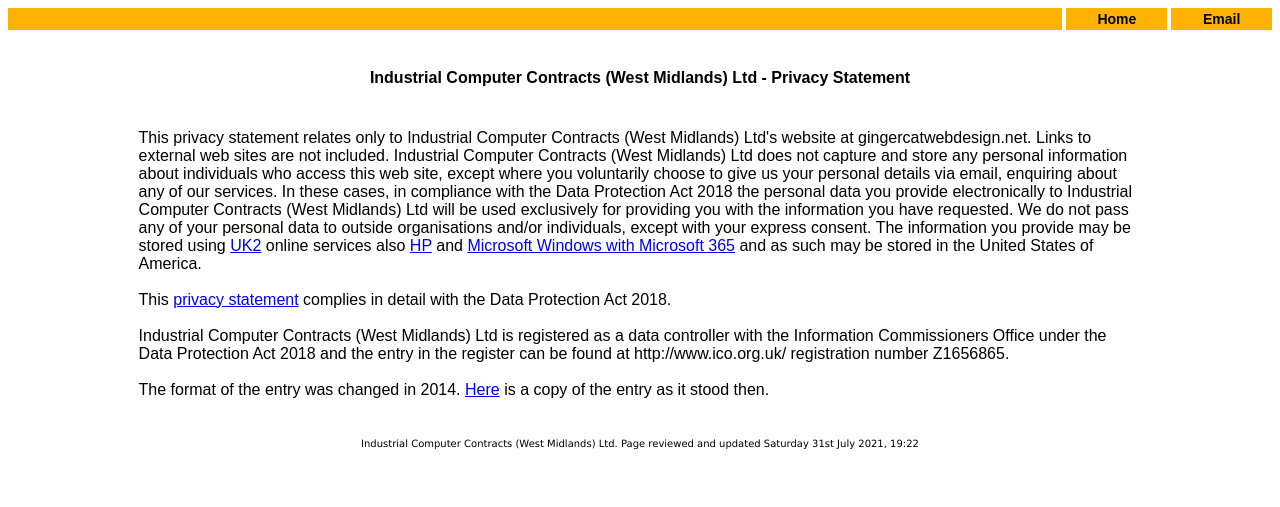
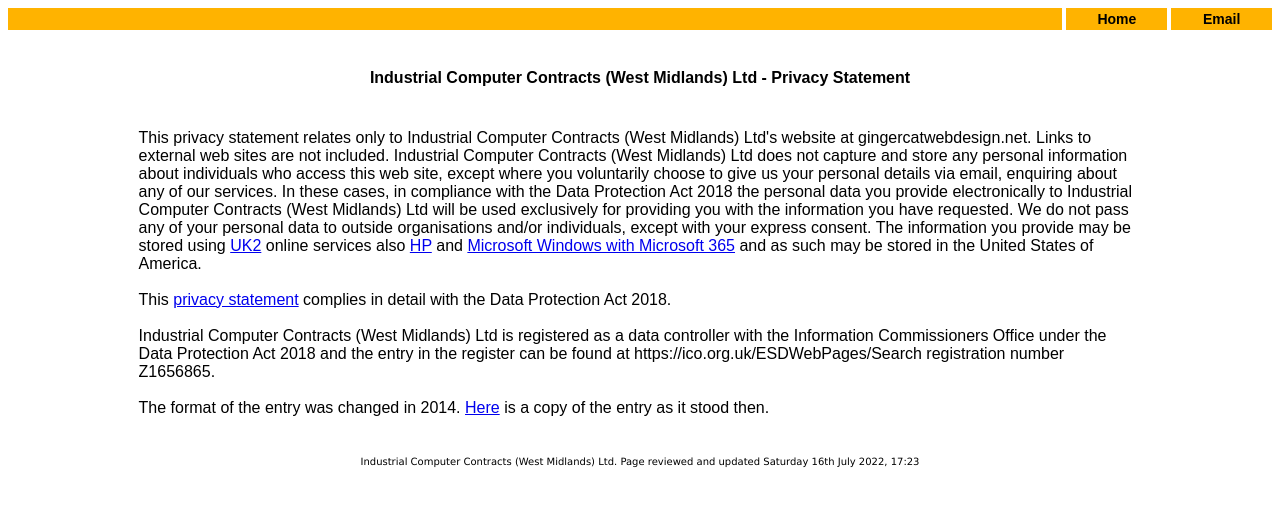
Before and after one commit to DaveTallett26/davetallett26.github.io, a Jekyll site: the page privacy.html, which Jekyll copies as it is, in a window 1280 px wide. Shown: the top 507 px of the page. Built offline with Jekyll 4.4.1, drawn with Linux system fonts in a browser that asks for light colours.

Commit message:
update url for ICO

```diff
--- a/privacy.html
+++ b/privacy.html
@@ -36,7 +36,7 @@ and as such may be stored in the United States of America.
 This <a href="privacy2.html">privacy statement</a> complies in detail with the Data Protection Act 2018.
 <br/><br/>
 Industrial Computer Contracts (West Midlands) Ltd is registered as a data controller with the Information Commissioners Office under the Data Protection Act 2018 and the
-entry in the register can be found at http://www.ico.org.uk/ registration number Z1656865.
+entry in the register can be found at https://ico.org.uk/ESDWebPages/Search registration number Z1656865.
 <br/><br/>
 The format of the entry was changed in 2014. <a href=ico.html>Here</a> is a copy of the entry as it stood then.
 </font>
@@ -46,7 +46,7 @@ The format of the entry was changed in 2014. <a href=ico.html>Here</a> is a copy
 </table>
 <br/><br/>
 <div class="style7">
-<center>Industrial Computer Contracts (West Midlands) Ltd. Page reviewed and updated Saturday 31st July 2021, 19:22</center>
+<center>Industrial Computer Contracts (West Midlands) Ltd. Page reviewed and updated Saturday 16th July 2022, 17:23</center>
 </div>
 </body>
 </html>
```
